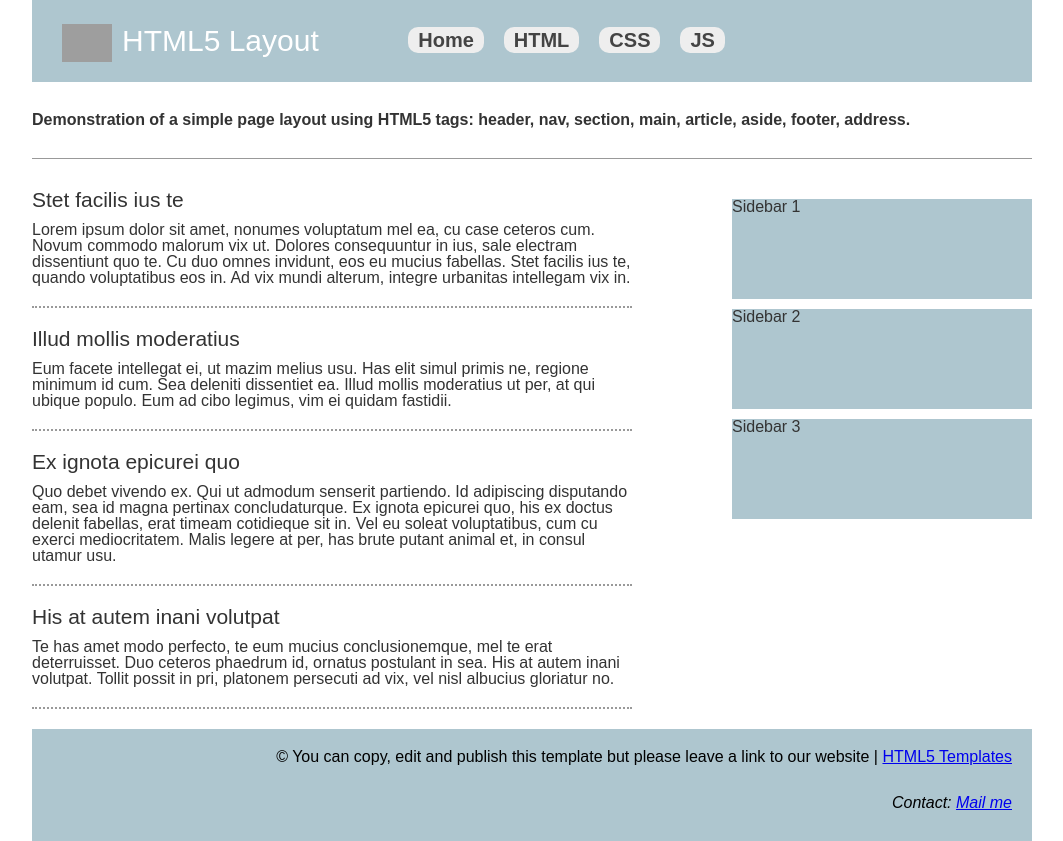
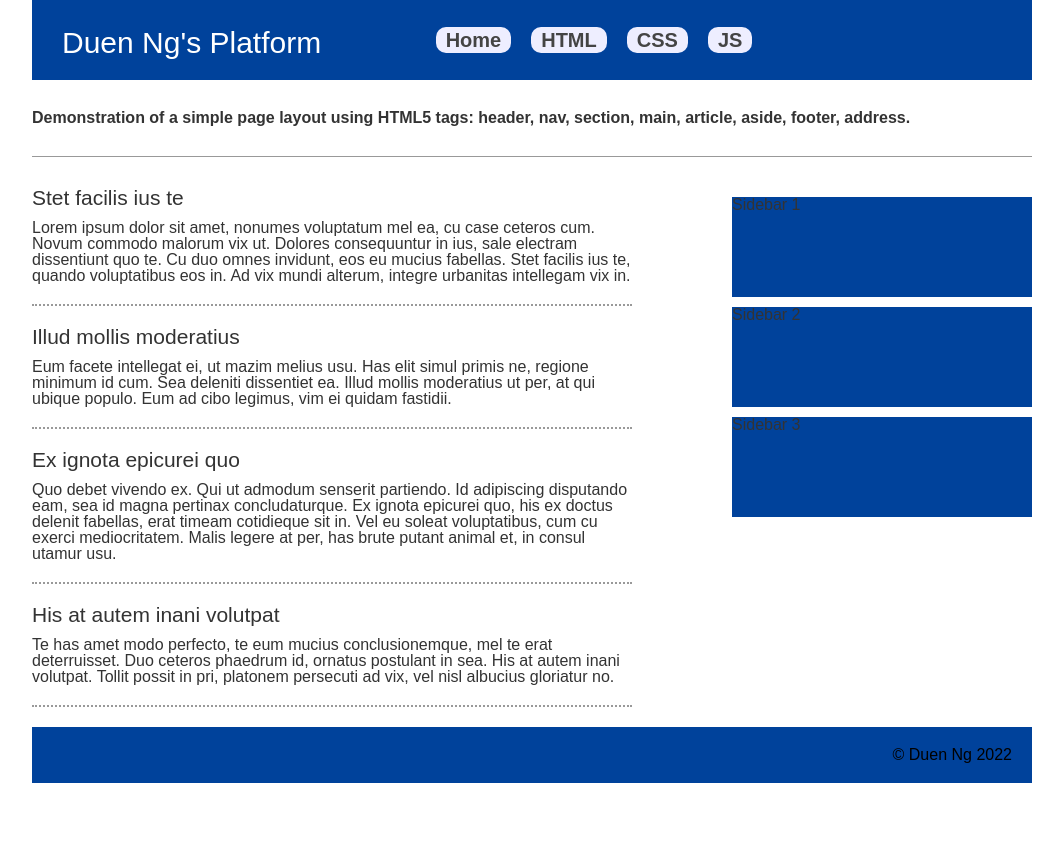
Before and after one commit to duenng/duenng.github.io, a PHP site: page / in a window 1280 px wide. Shown: the whole page, without its empty margins (108-1171 px from the left). After the commit the page ends 783 px from the top, so only its background shows below. Run offline with PHP 8.4, Linux system fonts and the light colour scheme; grey boxes are pictures that could not be loaded.

Commit message:
update 1

```diff
--- a/index.html
+++ b/index.html
@@ -13,7 +13,7 @@
 
 <body>
 	<header>
-		<div id="logo"><img src="/logo.png">HTML5&nbsp;Layout</div>
+		<div id="logo">Duen Ng's Platform&nbsp; &nbsp;</div>
 		<nav>
 			<ul>
 				<li><a href="/">Home</a>
@@ -52,10 +52,7 @@
 		</aside>
 	</section>
 	<footer>
-		<p>&copy; You can copy, edit and publish this template but please leave a link to our website | <a href="https://html5-templates.com/" target="_blank" rel="nofollow">HTML5 Templates</a></p>
-		<address>
-			Contact: <a href="mailto:me@example.com">Mail me</a>
-		</address>
+		<p>&copy; Duen Ng 2022</a></p
 	</footer>
 
 
--- a/style.css
+++ b/style.css
@@ -18,7 +18,7 @@ body,html {
 	background-color: #FFF;
 }
 header {
-    background: #AEC6CF;
+    background: #00429B;
     padding: 20px 30px;
     max-width: 940px;
     margin: auto;
@@ -27,7 +27,7 @@ nav {
     display: inline-block;
 }
 nav ul li a {
-    background: #EEE;
+    background: #EEF;
     padding: 2px 10px;
     font-size: 20px;
     text-decoration: none;
@@ -74,7 +74,7 @@ main section {
 
 }
 footer {
-	background: #AEC6CF;
+	background: #00429B;
 	max-width: 1000px;
 	margin: auto;
 	clear: both;
@@ -88,7 +88,7 @@ address {
 }
 aside > div {
 	margin: 10px auto;
-	background: #AEC6CF;
+	background: #00429B;
 	min-height: 100px;
 }
 #logo {
```
